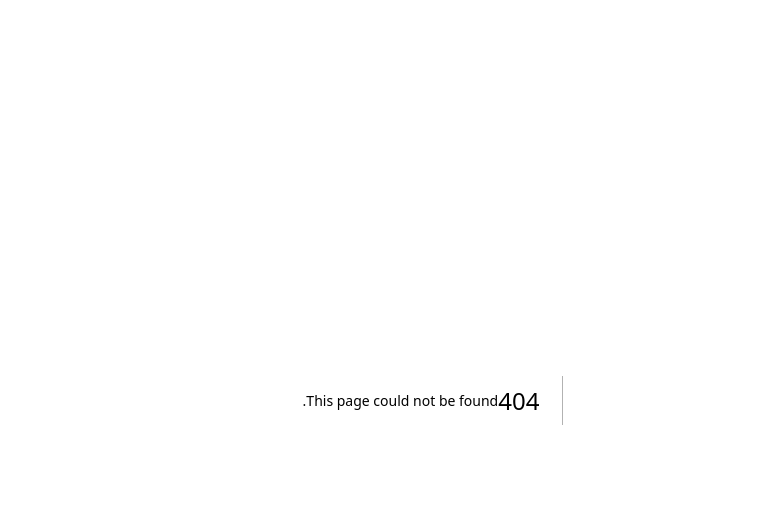
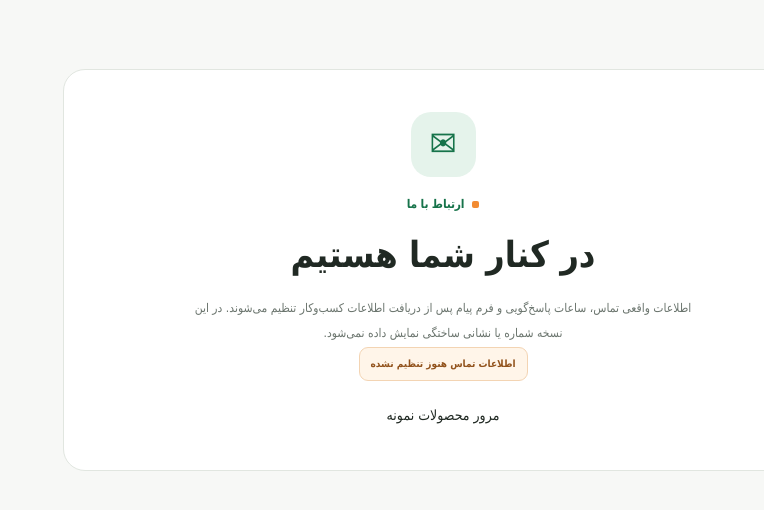
Before and after one commit to saman2079/bank_abzar, a Next.js app: page /contact in a window 1280 px wide. Before the commit this address had no page. Shown: the top 510 px of the page, without its empty margins (516-1280 px from the left). Built offline with nearby package versions, Linux system fonts and the light colour scheme.

Commit message:
feat: add contact page preview

```diff
--- /dev/null
+++ b/app/contact/page.tsx
@@ -0,0 +1,9 @@
+import type { Metadata } from "next";
+import Link from "next/link";
+import "../shop.css";
+
+export const metadata: Metadata = { title: "تماس با بانک ابزار", description: "پیش‌نمایش صفحه ارتباط با فروشگاه بانک ابزار." };
+
+export default function ContactPage() {
+  return <main className="shop-page"><div className="container"><div className="shop-breadcrumb"><Link href="/">خانه</Link><span>/</span><span>تماس با ما</span></div><section className="account-preview"><span className="account-preview-icon">✉</span><span className="eyebrow">ارتباط با ما</span><h1>در کنار شما هستیم</h1><p>اطلاعات واقعی تماس، ساعات پاسخ‌گویی و فرم پیام پس از دریافت اطلاعات کسب‌وکار تنظیم می‌شوند. در این نسخه شماره یا نشانی ساختگی نمایش داده نمی‌شود.</p><span className="demo-notice">اطلاعات تماس هنوز تنظیم نشده</span><div><Link className="button-primary" href="/products">مرور محصولات نمونه</Link></div></section></div></main>;
+}
```
